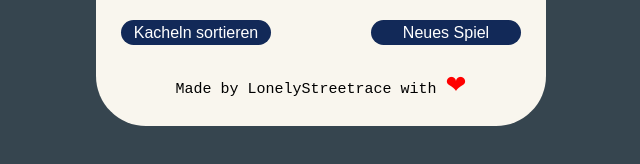
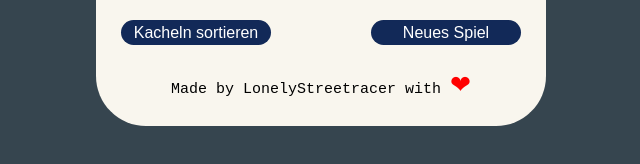
Before and after one commit to LouisLohmer/15-Puzzle, a plain HTML site: page index.html in a window 1280 px wide. Shown: the part 650-814 px from the top of the page, 319-959 px from the left. Drawn offline with Linux system fonts and the light colour scheme.

Commit message:
Update index.html

```diff
--- a/index.html
+++ b/index.html
@@ -32,7 +32,7 @@
                 <button onclick="newGame()">Neues Spiel</button>
             </div>
 
-            <span class="watermark">Made by LonelyStreetrace with <span class="heart">❤</span></span>
+            <span class="watermark">Made by LonelyStreetracer with <span class="heart">❤</span></span>
         </div>
         <script src="15-puzzle.js"></script>
     </body>
```
